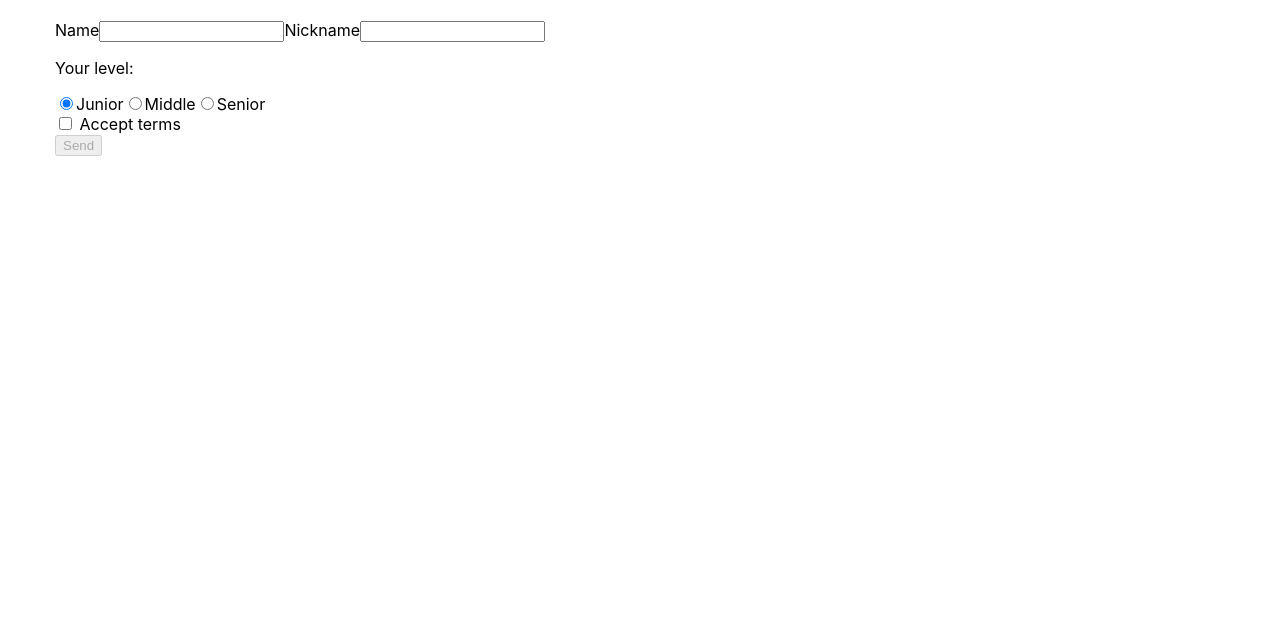
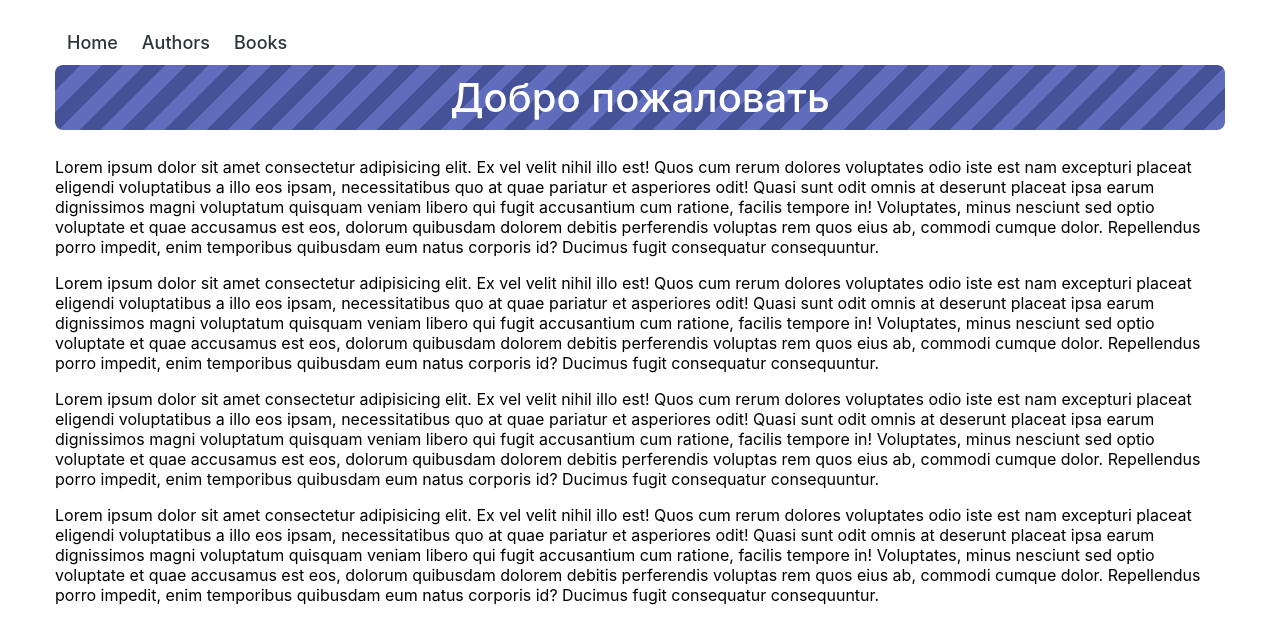
Before and after one commit to 4erkaw/react-practice, a React (Create React App) app: page / in a window 1280 px wide. Shown: the top 644 px of the page. Built offline with nearby package versions, Linux system fonts and the light colour scheme.

Commit message:
reactRouter

```diff
--- a/package.json
+++ b/package.json
@@ -13,6 +13,7 @@
     "react": "^18.1.0",
     "react-dom": "^18.1.0",
     "react-icons": "^4.3.1",
+    "react-router-dom": "^6.3.0",
     "react-scripts": "5.0.1",
     "react-toastify": "^9.0.1",
     "shortid": "^2.2.16",
--- a/src/App.jsx
+++ b/src/App.jsx
@@ -13,16 +13,22 @@ import Container from "./components/Container";
 // import TodoList from "./components/TodoList";
 // import TodoEditor from "./components/TodoEditor";
 // import Filter from "./components/Filter";
-import Form from "./components/Form";
+// import Form from "./components/Form";
 // import Modal from "./components/Modal";
 // import Clock from "./components/Clock";
 // import Friends from "./components/Friends";
+import AppBar from "./components/BROWSERROUTER/AppBar";
+import HomeView from "./components/BROWSERROUTER/views/HomeView";
+import { Route, Routes } from "react-router-dom";
 // import shortid from "shortid";
 
 export default function App() {
   return (
     <Container>
-      <Form />
+      <AppBar />
+      <Routes>
+        <Route path="/" exact element={<HomeView />} />
+      </Routes>
     </Container>
   );
 }
--- /dev/null
+++ b/src/components/BROWSERROUTER/AppBar.jsx
@@ -0,0 +1,9 @@
+import Navigation from "./Navigation";
+
+export default function AppBar() {
+  return (
+    <header className={"s.header"}>
+      <Navigation />
+    </header>
+  );
+}
--- /dev/null
+++ b/src/components/BROWSERROUTER/Navigation/Navigation.jsx
@@ -0,0 +1,18 @@
+import { NavLink } from "react-router-dom";
+import s from "./Navigation.module.css";
+
+export default function Navigation() {
+  return (
+    <nav>
+      <NavLink to="/" activeclassname={s.activeLink} className={s.link}>
+        Home
+      </NavLink>
+      <NavLink to="/authors" activeclassname={s.activeLink} className={s.link}>
+        Authors
+      </NavLink>
+      <NavLink to="/books" activeclassname={s.activeLink} className={s.link}>
+        Books
+      </NavLink>
+    </nav>
+  );
+}
--- /dev/null
+++ b/src/components/BROWSERROUTER/Navigation/Navigation.module.css
@@ -0,0 +1,13 @@
+.link {
+  display: inline-block;
+  text-decoration: none;
+  padding: 12px;
+  font-weight: 500;
+  color: #2a363b;
+  font-size: 18px;
+}
+
+.activeLink {
+  composes: link;
+  color: #2196f3;
+}
--- /dev/null
+++ b/src/components/BROWSERROUTER/Navigation/index.jsx
@@ -0,0 +1 @@
+export { default } from "./Navigation";
--- /dev/null
+++ b/src/components/BROWSERROUTER/PageHeading/PageHeading.jsx
@@ -0,0 +1,5 @@
+import s from "./PageHeading.module.css";
+
+export default function PageHeading({ text }) {
+  return <h1 className={s.title}>{text}</h1>;
+}
--- /dev/null
+++ b/src/components/BROWSERROUTER/PageHeading/PageHeading.module.css
@@ -0,0 +1,16 @@
+.title {
+  padding: 8px;
+  margin-top: 0;
+  border-radius: 8px;
+  color: #fff;
+  font-size: 40px;
+  font-weight: 500;
+  text-align: center;
+  background-image: repeating-linear-gradient(
+    -45deg,
+    #606dbc,
+    #606dbc 15px,
+    #465298 15px,
+    #465298 30px
+  );
+}
--- /dev/null
+++ b/src/components/BROWSERROUTER/PageHeading/index.jsx
@@ -0,0 +1 @@
+export {default} from './PageHeading'
--- /dev/null
+++ b/src/components/BROWSERROUTER/views/HomeView.jsx
@@ -0,0 +1,61 @@
+import PageHeading from "../PageHeading";
+
+export default function HomeView() {
+  return (
+    <>
+      <PageHeading text="Добро пожаловать" />
+      <p>
+        Lorem ipsum dolor sit amet consectetur adipisicing elit. Ex vel velit
+        nihil illo est! Quos cum rerum dolores voluptates odio iste est nam
+        excepturi placeat eligendi voluptatibus a illo eos ipsam, necessitatibus
+        quo at quae pariatur et asperiores odit! Quasi sunt odit omnis at
+        deserunt placeat ipsa earum dignissimos magni voluptatum quisquam veniam
+        libero qui fugit accusantium cum ratione, facilis tempore in!
+        Voluptates, minus nesciunt sed optio voluptate et quae accusamus est
+        eos, dolorum quibusdam dolorem debitis perferendis voluptas rem quos
+        eius ab, commodi cumque dolor. Repellendus porro impedit, enim
+        temporibus quibusdam eum natus corporis id? Ducimus fugit consequatur
+        consequuntur.
+      </p>
+      <p>
+        Lorem ipsum dolor sit amet consectetur adipisicing elit. Ex vel velit
+        nihil illo est! Quos cum rerum dolores voluptates odio iste est nam
+        excepturi placeat eligendi voluptatibus a illo eos ipsam, necessitatibus
+        quo at quae pariatur et asperiores odit! Quasi sunt odit omnis at
+        deserunt placeat ipsa earum dignissimos magni voluptatum quisquam veniam
+        libero qui fugit accusantium cum ratione, facilis tempore in!
+        Voluptates, minus nesciunt sed optio voluptate et quae accusamus est
+        eos, dolorum quibusdam dolorem debitis perferendis voluptas rem quos
+        eius ab, commodi cumque dolor. Repellendus porro impedit, enim
+        temporibus quibusdam eum natus corporis id? Ducimus fugit consequatur
+        consequuntur.
+      </p>
+      <p>
+        Lorem ipsum dolor sit amet consectetur adipisicing elit. Ex vel velit
+        nihil illo est! Quos cum rerum dolores voluptates odio iste est nam
+        excepturi placeat eligendi voluptatibus a illo eos ipsam, necessitatibus
+        quo at quae pariatur et asperiores odit! Quasi sunt odit omnis at
+        deserunt placeat ipsa earum dignissimos magni voluptatum quisquam veniam
+        libero qui fugit accusantium cum ratione, facilis tempore in!
+        Voluptates, minus nesciunt sed optio voluptate et quae accusamus est
+        eos, dolorum quibusdam dolorem debitis perferendis voluptas rem quos
+        eius ab, commodi cumque dolor. Repellendus porro impedit, enim
+        temporibus quibusdam eum natus corporis id? Ducimus fugit consequatur
+        consequuntur.
+      </p>
+      <p>
+        Lorem ipsum dolor sit amet consectetur adipisicing elit. Ex vel velit
+        nihil illo est! Quos cum rerum dolores voluptates odio iste est nam
+        excepturi placeat eligendi voluptatibus a illo eos ipsam, necessitatibus
+        quo at quae pariatur et asperiores odit! Quasi sunt odit omnis at
+        deserunt placeat ipsa earum dignissimos magni voluptatum quisquam veniam
+        libero qui fugit accusantium cum ratione, facilis tempore in!
+        Voluptates, minus nesciunt sed optio voluptate et quae accusamus est
+        eos, dolorum quibusdam dolorem debitis perferendis voluptas rem quos
+        eius ab, commodi cumque dolor. Repellendus porro impedit, enim
+        temporibus quibusdam eum natus corporis id? Ducimus fugit consequatur
+        consequuntur.
+      </p>
+    </>
+  );
+}
--- a/src/index.js
+++ b/src/index.js
@@ -2,10 +2,13 @@ import React from "react";
 import ReactDOM from "react-dom";
 import App from "./App";
 import "./index.css";
+import { BrowserRouter } from "react-router-dom";
 
 ReactDOM.render(
   <React.StrictMode>
-    <App />
+    <BrowserRouter>
+      <App />
+    </BrowserRouter>
   </React.StrictMode>,
   document.getElementById("root")
 );
```
Also changed, not shown: 1 other file (tests, documents, lock files or other folders).
